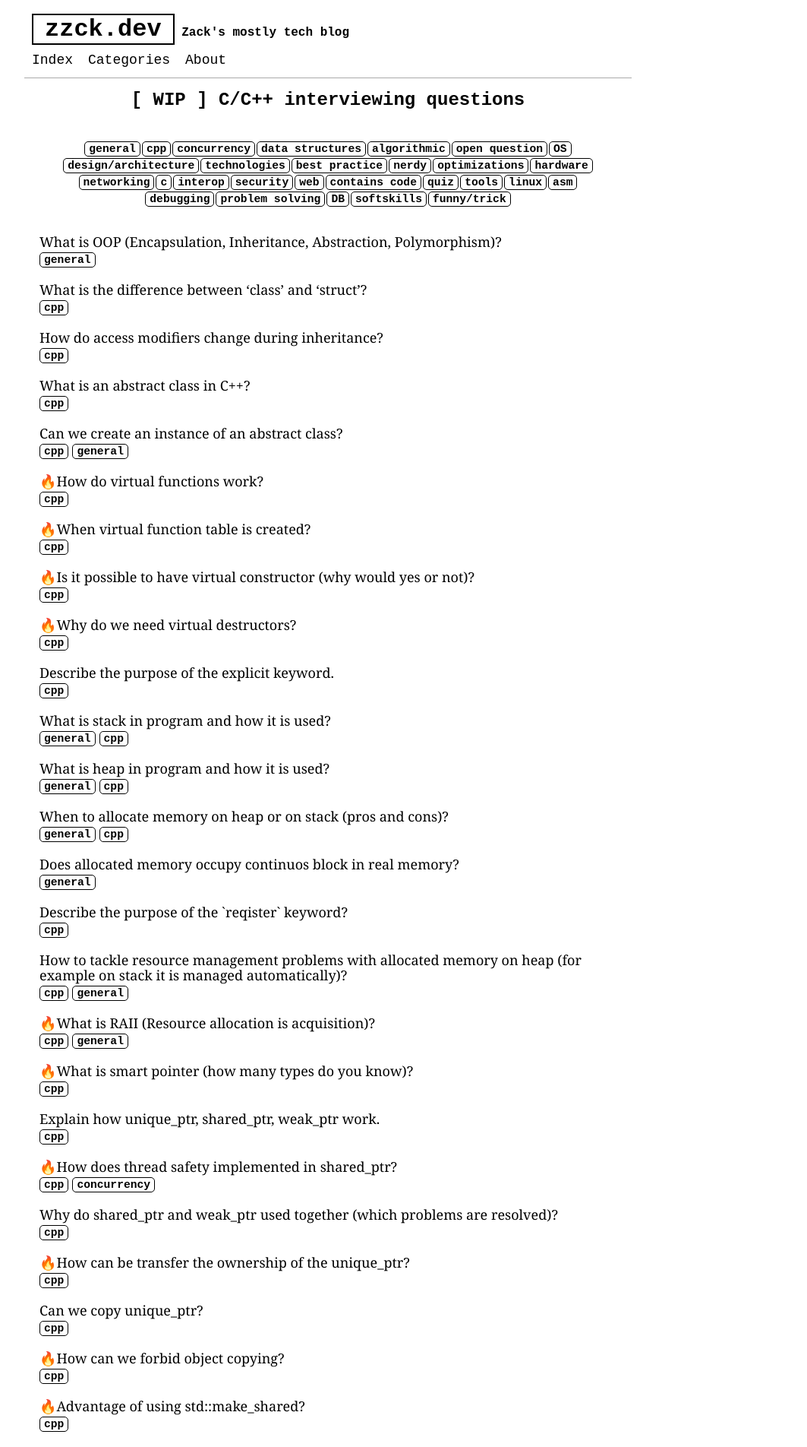
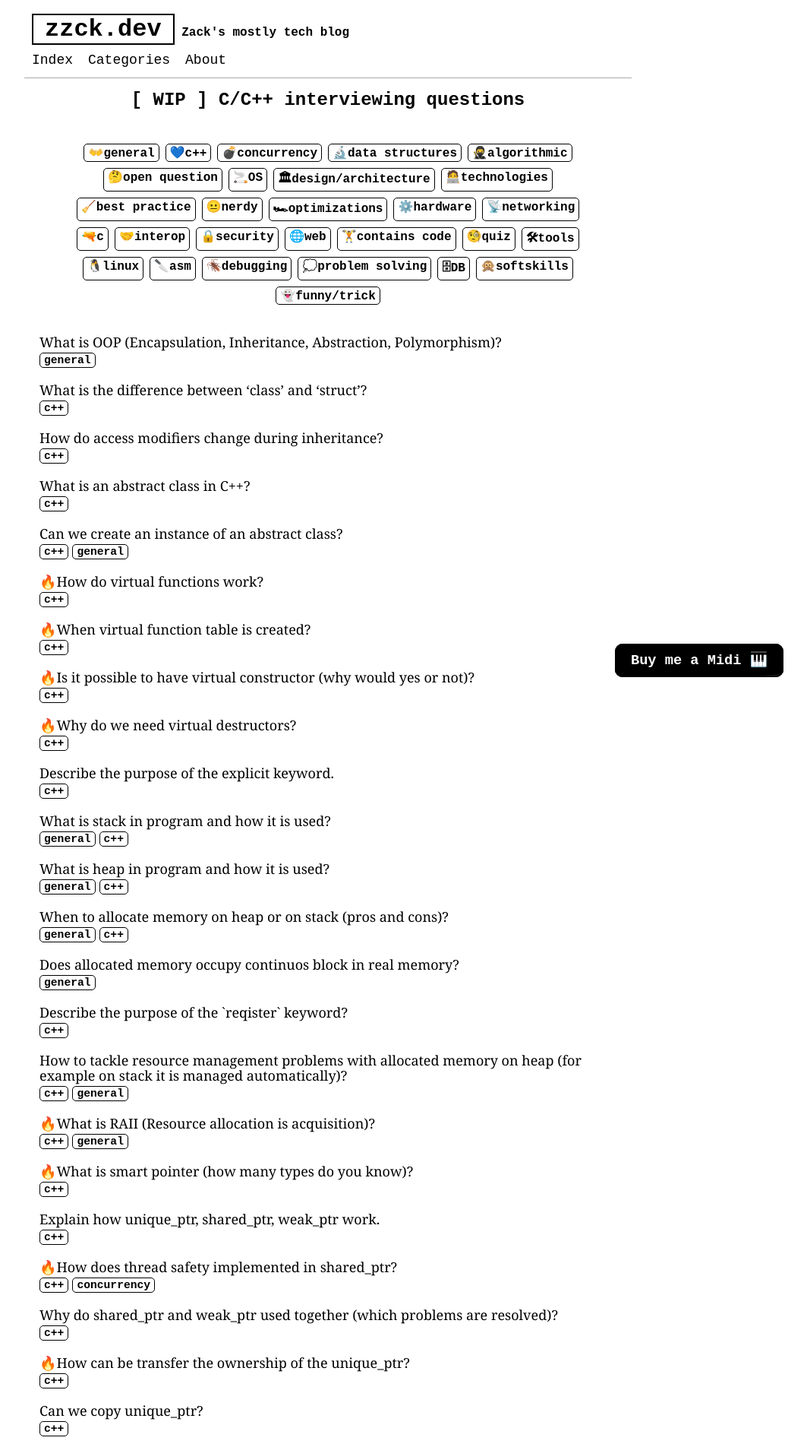
Before and after one commit to ZaharBozhok/zzck.dev, a Jekyll site: the page built from _posts/2021-08-20-c++-questions.markdown, in a window 1280 px wide. Shown: the top 1904 px of the page at 76% size, without its empty margins (208-1271 px from the left). Built offline with Jekyll 4.4.1, drawn with Linux system fonts in a browser that asks for light colours; nearby versions of some CDN libraries; comment, search, counter and statistics services are not loaded; some of the changed text lies outside the part shown.

Commit message:
Added buymecoffee

```diff
--- a/_posts/2021-08-20-c++-questions.markdown
+++ b/_posts/2021-08-20-c++-questions.markdown
@@ -6,12 +6,17 @@ last_modified_at: 2021-11-23
 categories: [C++]
 tags: [C++,Interviewing,Puzzles,Questions]
 ---
+
 <link href="/assets/css/questions.css" rel="stylesheet" />
 <link href="https://cdnjs.cloudflare.com/ajax/libs/prism/1.25.0/themes/prism.min.css" rel="stylesheet" />
 <link href="https://cdnjs.cloudflare.com/ajax/libs/prism/1.25.0/themes/prism-solarizedlight.min.css" rel="stylesheet" />
 <script src="https://cdnjs.cloudflare.com/ajax/libs/prism/1.25.0/components/prism-cpp.min.js"></script>
 <script src="https://cdnjs.cloudflare.com/ajax/libs/prism/1.25.0/plugins/autoloader/prism-autoloader.min.js"></script>
 
+<!--<iframe id="test" style="url(&quot;https://marketplace.kony.com/static/dist/images/loader.svg&quot;) no-repeat scroll center center / 64px; transition: all 0.4s ease 0s;" src="https://www.buymeacoffee.com/widget/page/zzck.dev?description=Support%20me%20on%20Buy%20me%20a%20coffee!&amp;color=%23FF813F"></iframe>-->
+<div id="buymecoffeediv">
+    <a href="https://www.buymeacoffee.com/zzck.dev" target="_blank" id="buymecoffespan">Buy me a Midi 🎹</a>
+</div>
 <div id="questions" style="margin-top:20px"/>
 
 <script src="/assets/script/questions.js"/>
--- a/assets/css/questions.css
+++ b/assets/css/questions.css
@@ -35,8 +35,50 @@
 }
 
 .question-tag-nav {
-    margin-left: 5px;
-    margin-top: 2px;
-    margin-bottom: 2px;
-    margin:1px;
+    margin: 4px;
+    font-size: 12pt;
 }
+
+#test{
+    position: fixed;
+    top: 0;
+    right: 0;
+    width: 300px;
+    height: 600px;
+    border: 0;
+}
+#buymecoffeediv {
+    position: fixed;
+    bottom: 0;
+    right: 0;
+    margin-bottom: 20px;
+    margin-right: 40px;
+}
+#buymecoffespan {
+    border-radius: 10px;
+    border-style: solid;
+    border-width: 1px;
+    border-color: black;
+    font-size: 14pt;
+    font-family: 'Courier New', Courier, monospace;
+    font-weight: bold;
+    cursor: pointer;
+    user-select: none;
+    background-color: black;
+    color: white;
+    padding: 10px;
+    padding-left: 20px;
+    padding-right: 20px;
+    transition: 2000ms;
+    background-position-x: center;
+    background-position-y: 12px;
+    background-repeat: no-repeat;
+    background-image: url("/assets/images/c++-questions/money.gif");
+}
+#buymecoffespan:hover {
+    background-position-y: center;
+    color: white;
+    font-weight: bolder;
+    transition: 2000ms;
+    text-decoration: none;
+}
--- a/assets/script/questions.js
+++ b/assets/script/questions.js
@@ -1,12 +1,14 @@
 async function main() {
     const questionsDiv = document.getElementById("questions");
     const response = await fetch("/assets/data/c++-questions/questions.json")
-    const questions = (await response.json())["questions"];
+    const respJson = await response.json();
+    const questions = respJson["questions"];
+    const allTags = respJson["tags"];
+    console.log(allTags)
 
     let uniqueTags = new Set();
     questions.forEach(questionBlock => {
-        if ("tags" in questionBlock)
-        {
+        if ("tags" in questionBlock) {
             questionBlock["tags"].forEach(tag => {
                 uniqueTags.add(tag)
             })
@@ -16,15 +18,17 @@ async function main() {
     let navbar = document.createElement('div');
     navbar.id = "mynavbar";
     uniqueTags.forEach(tag => {
-        navbar.innerHTML+=`<span class='question-tag question-tag-nav'>${tag}</span>`
+        if (tag in allTags)
+            navbar.innerHTML += `<span class='question-tag question-tag-nav'>${allTags[tag]['emoji']}${tag}</span>`
+        else
+            navbar.innerHTML += `<span class='question-tag question-tag-nav'>${tag}</span>`
     })
     questionsDiv.append(navbar)
 
     let max = 1;
     let min = 1;
     questions.forEach(questionBlock => {
-        if ("timesAsked" in questionBlock)
-        {
+        if ("timesAsked" in questionBlock) {
             const timesAsked = questionBlock["timesAsked"]
             if (max < timesAsked) max = timesAsked
         }
@@ -41,12 +45,11 @@ async function main() {
         questionBlock.classList.add('question-block');
         if ("timesAsked" in question) {
             const timesAsked = question["timesAsked"];
-            if (timesAsked >= (max * 0.3))
-            {
+            if (timesAsked >= (max * 0.3)) {
                 questionBlock.innerHTML += `<p>🔥${question["question"]}</p>`
             }
         }
-        else{
+        else {
             questionBlock.innerHTML += `<p>${question["question"]}</p>`
         }
         if ("tags" in question) {
```
Also changed, not shown: assets/data/c++-questions/questions.json, assets/images/c++-questions/money.gif (added).
